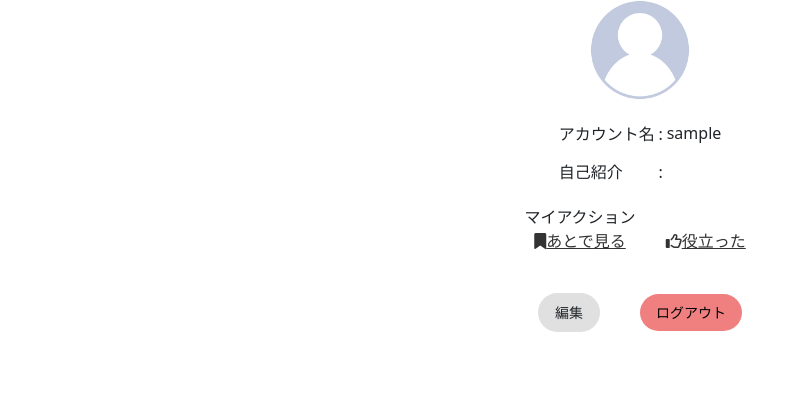
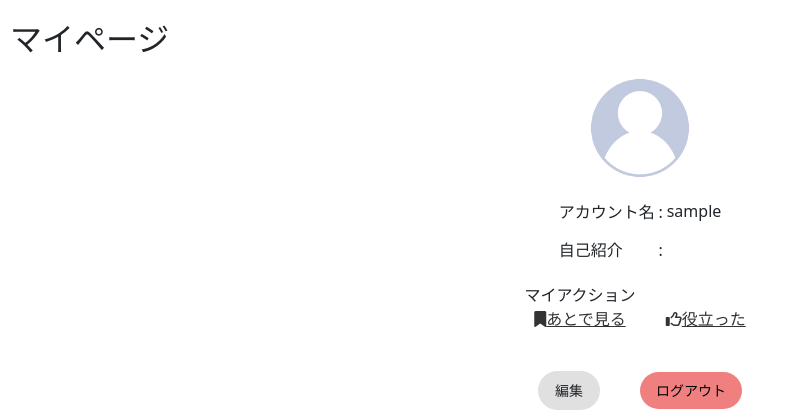
Before and after one commit to reina-nakanishi/TipTree, a Django app: page /accounts/my_page in a window 1280 px wide. Shown: the part 73-493 px from the top of the page, without its empty margins (0-795 px from the left). Run offline with Django 5.2, Linux system fonts and the light colour scheme; the visitor is signed in with stand-in values (Sample User, id 1); data that the repository does not hold is empty.

Commit message:
my_page.htmlでページタイトルをつけた

```diff
--- a/tiptree_project/templates/accounts/my_page.html
+++ b/tiptree_project/templates/accounts/my_page.html
@@ -8,6 +8,8 @@
 {% endblock %}
 {% block content %}
 <div class="my_page">
+  <h2 class="page-title">マイページ</h2>
+
   <img src="{{ page_user.get_profile_image }}" class="user-icon">
 
   <table class="profile-table">
```
